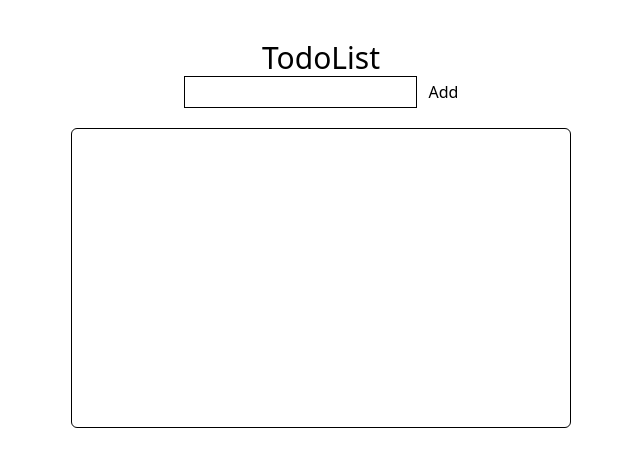
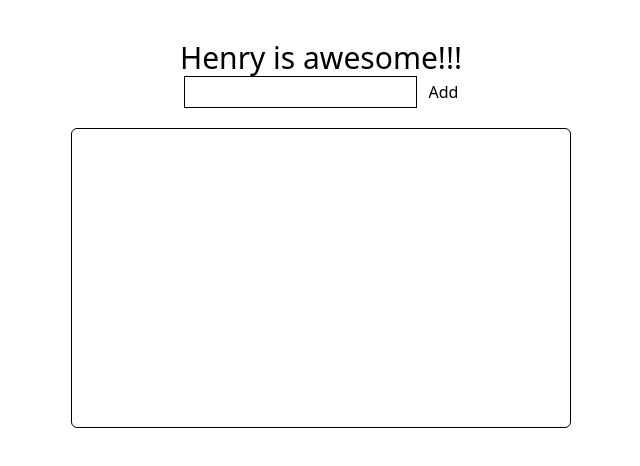
Before and after one commit to HenryMHH/todoListTutorial, a React (Create React App) app: page / in a window 1280 px wide. Shown: the top 466 px of the page, without its empty margins (319-959 px from the left). Built offline with nearby package versions, Linux system fonts and the light colour scheme.

Commit message:
yeah awesome

```diff
--- a/src/App.js
+++ b/src/App.js
@@ -34,7 +34,7 @@ function App() {
 
   return (
     <div className="flex flex-col justify-center items-center pt-10">
-      <h1 className="text-3xl font-thin">TodoList</h1>
+      <h1 className="text-3xl font-thin">Henry is awesome!!!</h1>
       <ListHead onCreateItem={handleCreateItem} />
       <ListContainer todoList={todoList} onDeleteItem={handleDeleteItem} />
     </div>
```
